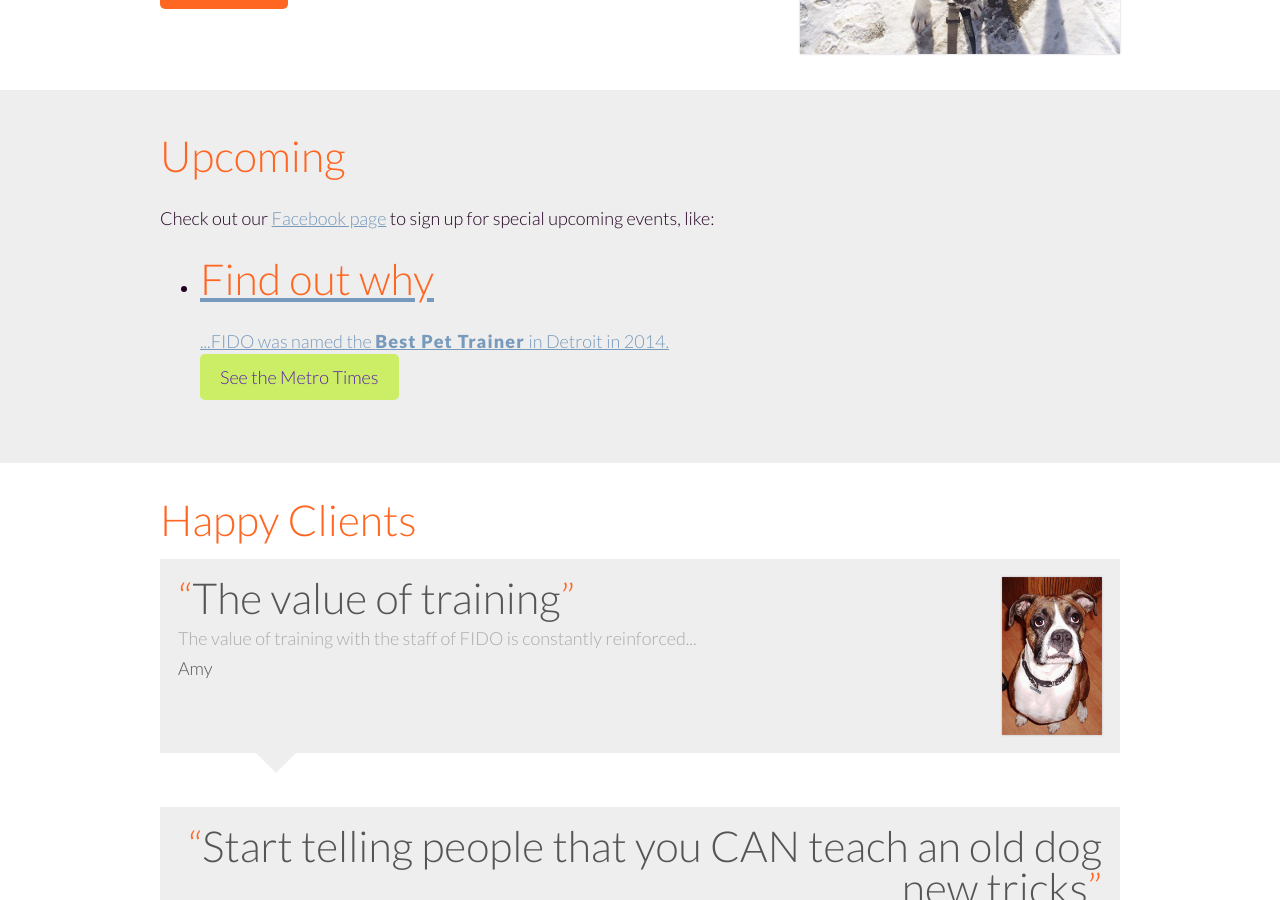
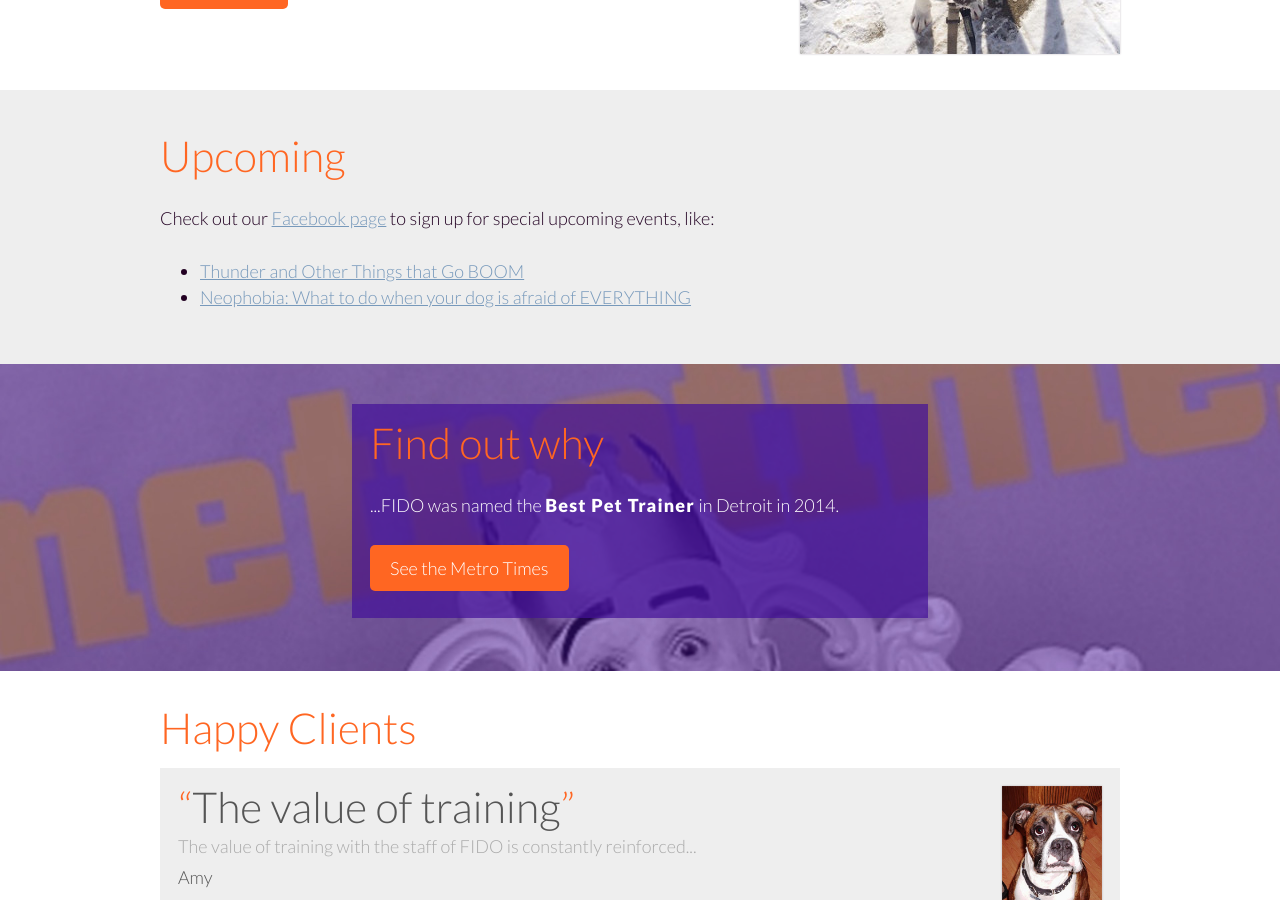
Before and after one commit to fidodogtraining/fidodogtraining.github.io, a Jekyll site: the page built from index.html, in a window 1280 px wide and 900 px high, scrolled down 2168 px. Built offline with Jekyll 4.4.1, drawn with Linux system fonts in a browser that asks for light colours; Markdown is read by kramdown in place of the engine named in the settings.

Commit message:
Update free.html

```diff
--- a/_includes/free.html
+++ b/_includes/free.html
@@ -3,6 +3,8 @@
   <p>Check out our <a href="https://www.facebook.com/FidoPersonalDogTraining">Facebook page</a>
   to sign up for special upcoming events, like:</p>
   <ul>
-    <li><a href="https://www.facebook.com/events/798008050281342/</a></li>Thunder and Other Things that Go BOOM
+    <li><a href="https://www.facebook.com/events/798008050281342/">Thunder and Other Things that Go BOOM</a></li>
+    <li><a href="https://www.facebook.com/events/1626278624258966/">
+Neophobia: What to do when your dog is afraid of EVERYTHING</a></li>
   </ul>
 </div></section>
```
